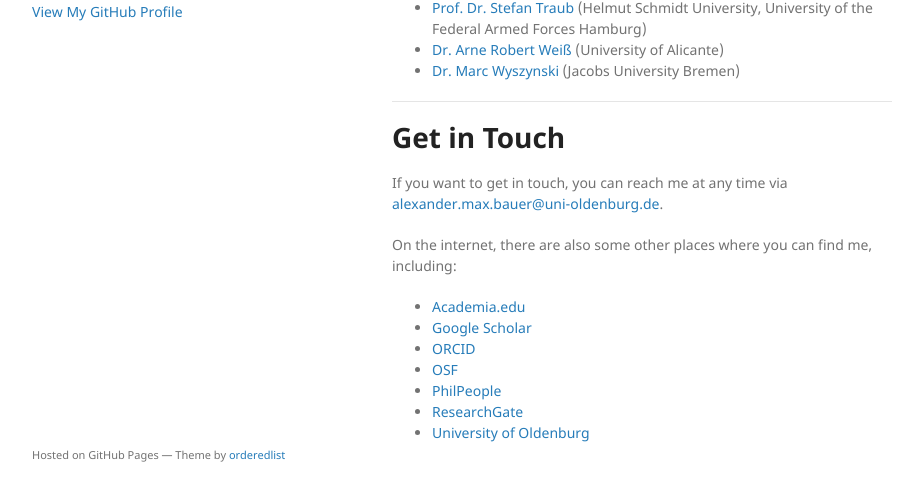
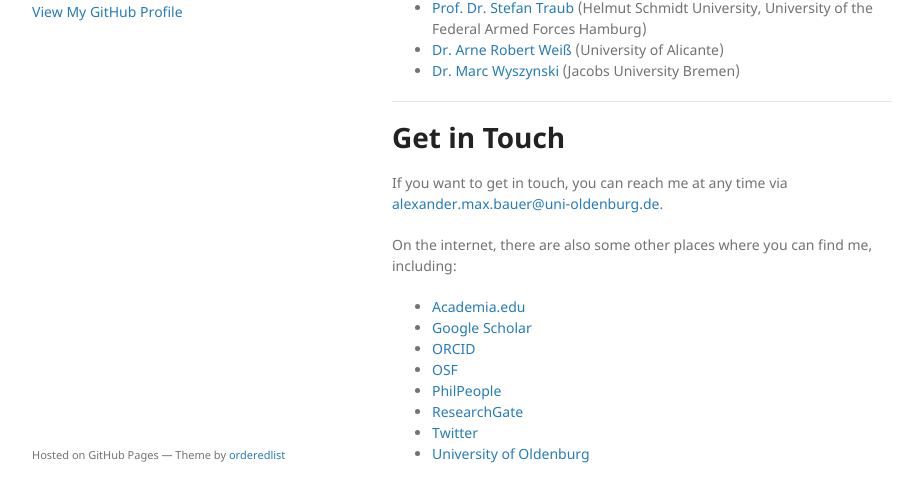
Before and after one commit to alephmembeth/alephmembeth.github.io, a Jekyll site: the page built from index.md, in a window 1280 px wide and 900 px high, scrolled down 822 px, cut to the strip 366-868 px from the top of the window. Shown: the whole strip, without its empty margins (178-1082 px from the left). Built offline with Jekyll 4.4.1, drawn with Linux system fonts in a browser that asks for light colours; the repository's description, which GitHub fills in, is left out.

Commit message:
Update index.md

```diff
--- a/index.md
+++ b/index.md
@@ -58,4 +58,5 @@
 + [OSF](https://osf.io/e7hpd/)
 + [PhilPeople](https://philpeople.org/profiles/alexander-max-bauer)
 + [ResearchGate](https://www.researchgate.net/profile/Alexander-Bauer-2)
++ [Twitter](https://twitter.com/alephmembeth)
 + [University of Oldenburg](https://uol.de/philosophie/alexander-max-bauer)
```
